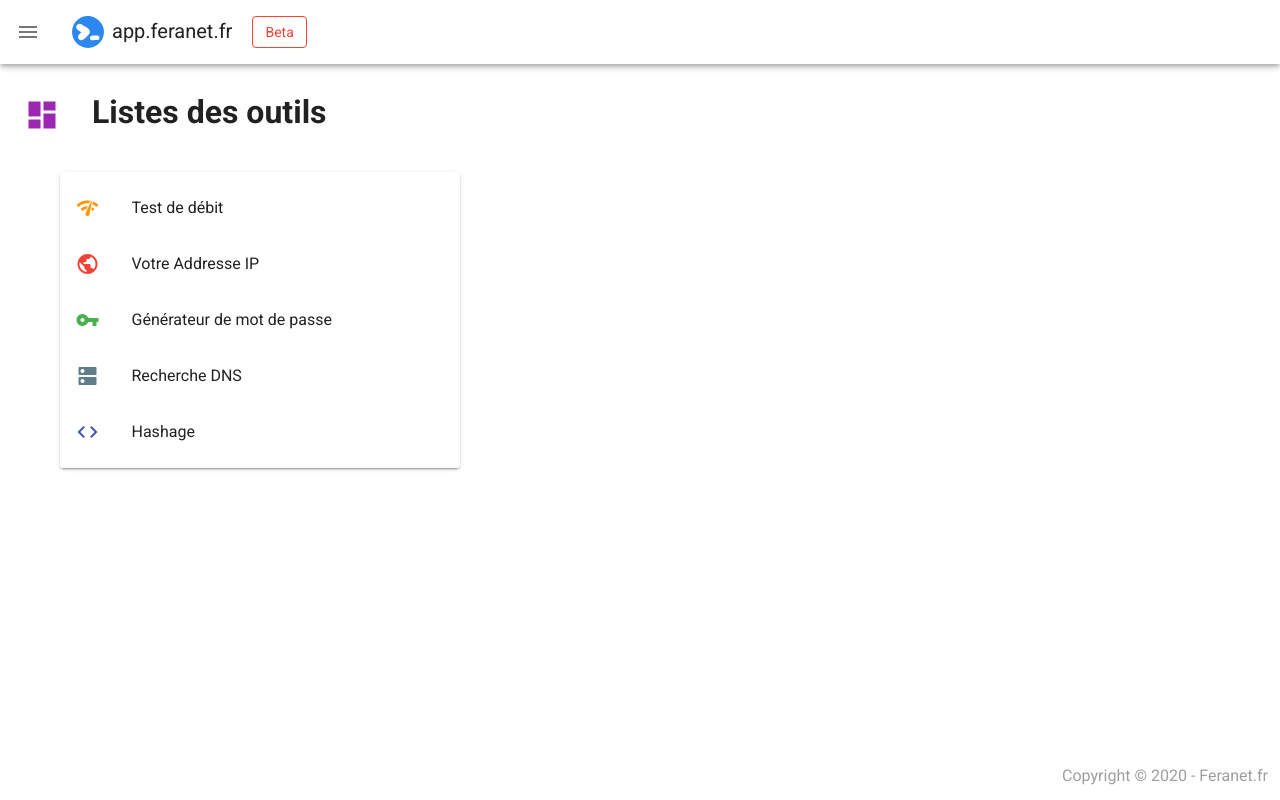
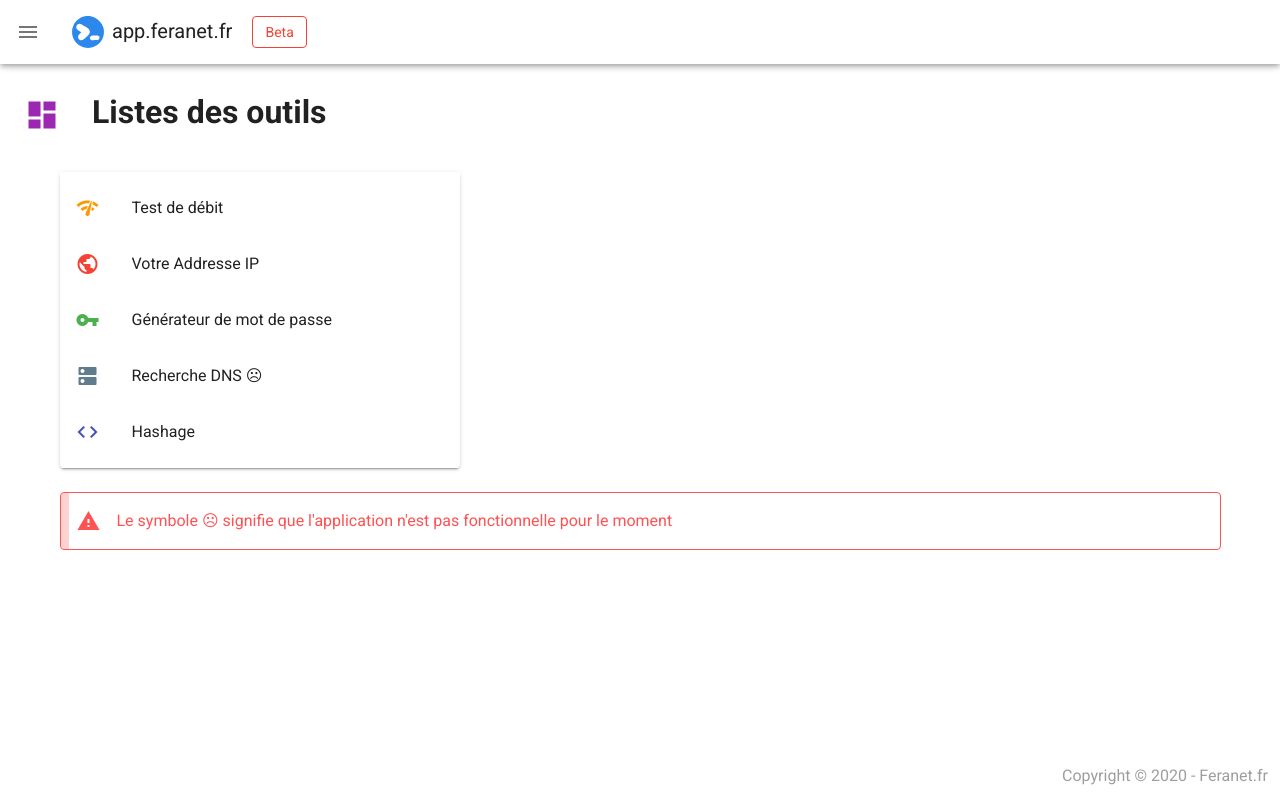
Before and after one commit to debmus/app.feranet.fr, a Vue app: page / in a window 1280 px wide. Built offline with nearby package versions, Linux system fonts and the light colour scheme; what vue-clipboard2 would draw is missing.

Commit message:
update: beta info

```diff
--- a/src/components/Navbar.vue
+++ b/src/components/Navbar.vue
@@ -78,7 +78,7 @@ export default {
         color: "green",
         route: "/password",
       },
-      { text: "Recherche DNS", icon: "dns", color: "blue-grey", route: "/dns" },
+      { text: "Recherche DNS ☹", icon: "dns", color: "blue-grey", route: "/dns" },
       { text: "Hashage", icon: "code", color: "indigo", route: "/hash" },
     ],
   }),
--- a/src/views/Dns.vue
+++ b/src/views/Dns.vue
@@ -6,7 +6,7 @@
 
     <v-container class="my-6">
 
-<h1>A faire ! ....</h1>
+<h1>☹</h1>
 
     </v-container>
   </div>
--- a/src/views/Home.vue
+++ b/src/views/Home.vue
@@ -25,6 +25,11 @@
           </v-list-item-group>
         </v-list>
       </v-card>
+
+      <v-alert class="my-6" outlined type="error" border="left">
+        Le symbole ☹ signifie que l'application n'est pas fonctionnelle pour
+        le moment
+      </v-alert>
     </v-container>
   </div>
 </template>
@@ -47,7 +52,7 @@ export default {
         color: "green",
         route: "/password",
       },
-      { text: "Recherche DNS", icon: "dns", color: "blue-grey", route: "/dns" },
+      { text: "Recherche DNS ☹", icon: "dns", color: "blue-grey", route: "/dns" },
       { text: "Hashage", icon: "code", color: "indigo", route: "/hash" },
     ],
   }),
```
